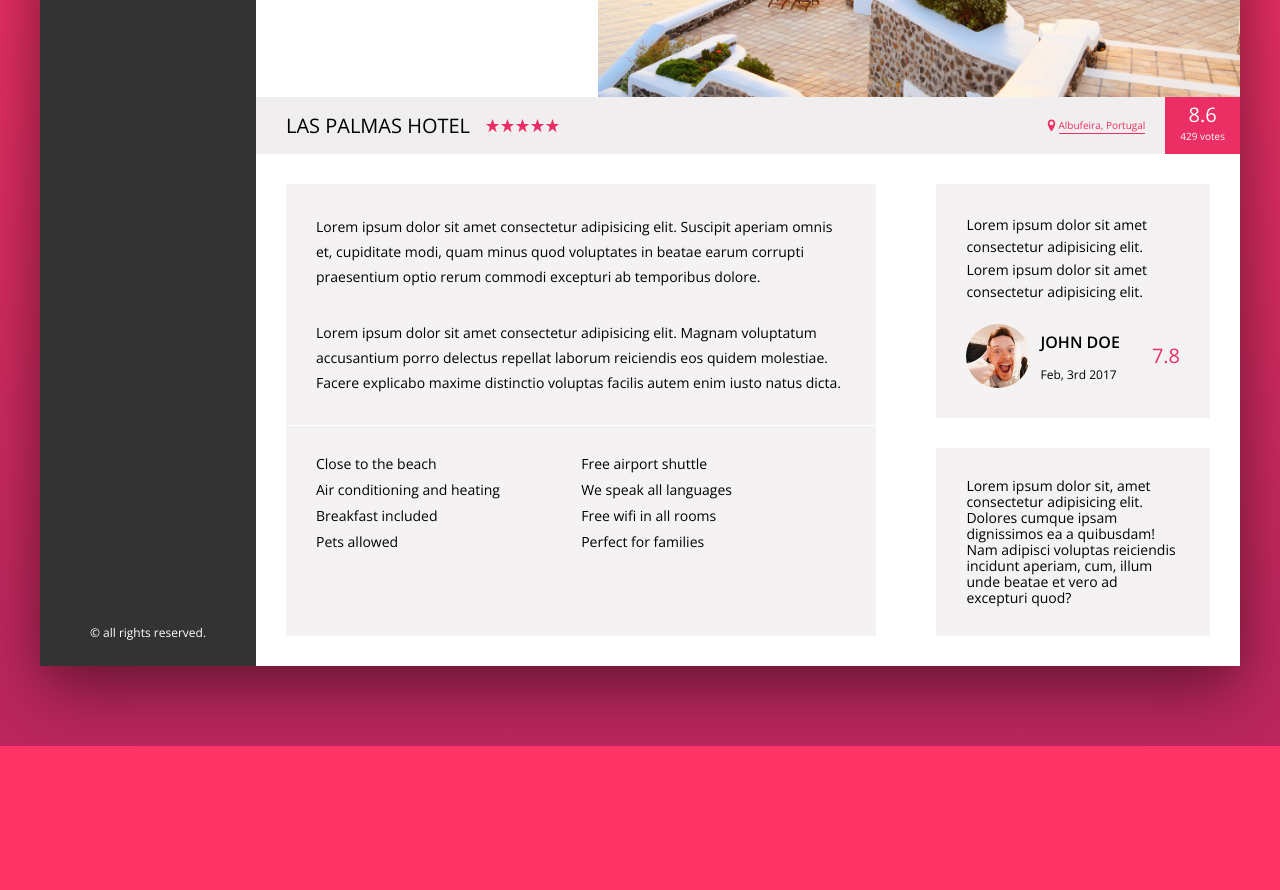
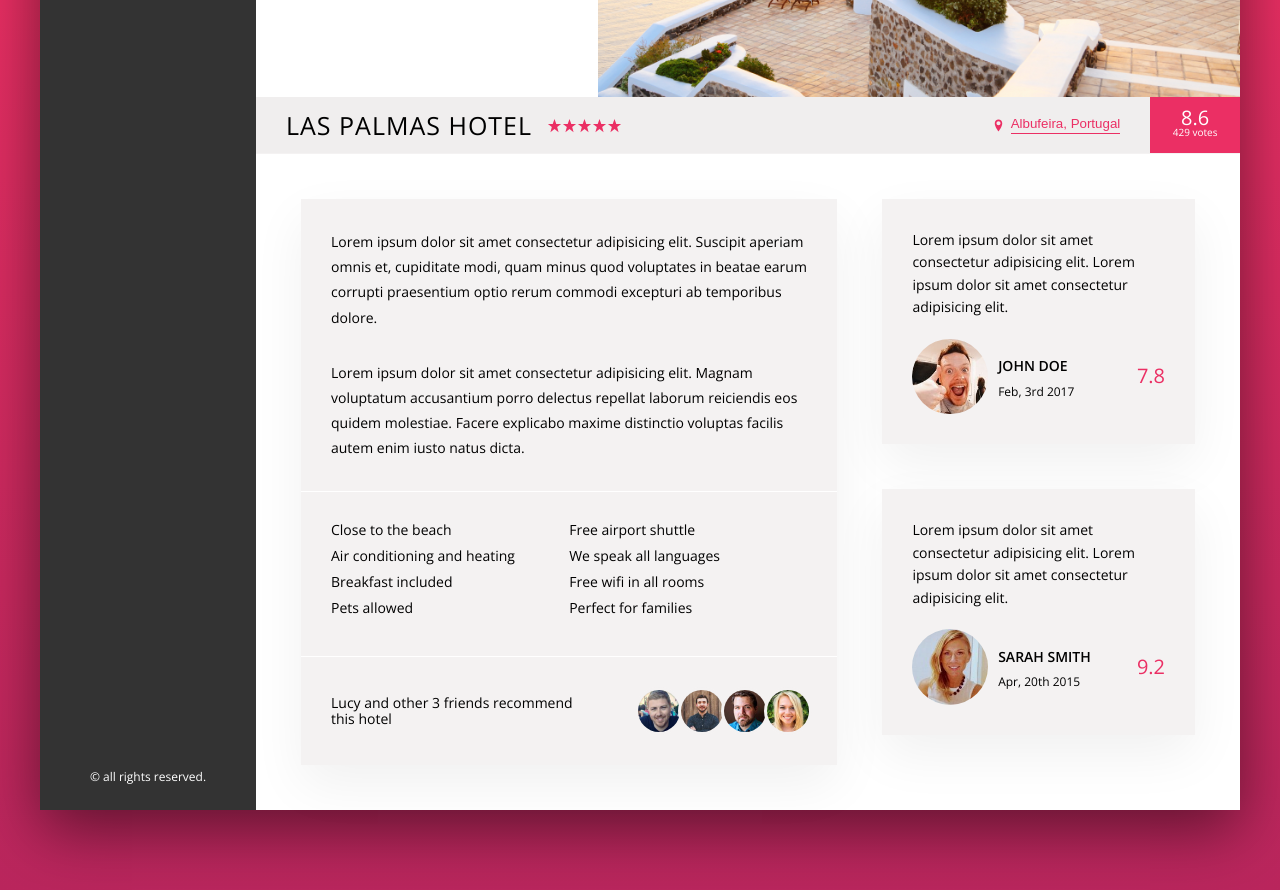
Before and after one commit to adamsJS23/trillo, a website: page index.html in a window 1280 px wide. Shown: the part 438-1328 px from the top of the page. Before the commit the page ends 1184 px from the top, so only its background shows below. Drawn offline with nearby package versions, Linux system fonts and the light colour scheme.

Commit message:
refactoring description section

```diff
--- a/index.html
+++ b/index.html
@@ -117,8 +117,7 @@
           </div>
 
           <div class="overview">
-            <div class="overview__box-1">
-              <h1 class="overview__name">las palmas hotel</h1>
+            <h1 class="overview__heading">las palmas hotel</h1>
             <div class="overview__stars">
               <svg class="overview__icon overview__icon--star">
                 <use xlinK:href="img/sprite.svg#icon-star"></use>
@@ -136,24 +135,24 @@
                 <use xlinK:href="img/sprite.svg#icon-star"></use>
               </svg>
             </div>
-            </div>
-            <div class="overview__box-2">
+
             <div class="overview__location">
               <svg class="overview__icon overview__icon--location">
                 <use xlink:href="img/sprite.svg#icon-location-pin"></use>
               </svg>
-                <a href="#" class="overview__link">Albufeira, Portugal</a>
+              <button href="#" class="overview__btn-inline">
+                Albufeira, Portugal
+              </button>
             </div>
             <div class="overview__rating">
-                <p class="overview__rate">8.6</p>
-                <p class="overview__vote">429 votes</p>
-              </div>
+              <div class="overview__rating-average">8.6</div>
+              <div class="overview__rating-count">429 votes</div>
             </div>
           </div>
 
           <!-- DESCRIPTION & USER REVIEWS -->
 
-          <div class="description-reviews">
+          <div class="detail">
             <div class="description">
               <div class="description__text-box">
                 <p class="description__text">
@@ -179,29 +178,72 @@
                 <li class="description__item">Pets allowed</li>
                 <li class="description__item">Perfect for families</li>
               </ul>
+
+              <div class="recommend">
+                <p class="recommend__text">
+                  Lucy and other 3 friends recommend this hotel
+                </p>
+                <div class="recommend__client-img-box">
+                  <img
+                    class="recommend__client-img"
+                    src="img/user-3.jpg"
+                    alt=" Hotel client photo"
+                  />
+                  <img
+                    class="recommend__client-img"
+                    src="img/user-4.jpg"
+                    alt=" Hotel client photo"
+                  />
+                  <img
+                    class="recommend__client-img"
+                    src="img/user-5.jpg"
+                    alt=" Hotel client photo"
+                  />
+                  <img
+                    class="recommend__client-img"
+                    src="img/user-6.jpg"
+                    alt=" Hotel client photo"
+                  />
+                </div>
+              </div>
             </div>
             <div class="reviews">
               <figure class="review">
                 <blockquote class="review__text">
-                  Lorem ipsum dolor sit amet consectetur adipisicing elit.
-                  Lorem ipsum dolor sit amet consectetur adipisicing elit.
+                  Lorem ipsum dolor sit amet consectetur adipisicing elit. Lorem
+                  ipsum dolor sit amet consectetur adipisicing elit.
                 </blockquote>
                 <div class="review__user-box">
-                  <img class="review__img" src="img/user-1.jpg" alt="user image">
-                  <figcaption class="review__caption"><span class="review__user-name">John Doe</span><span class="review__date">Feb, 3rd 2017</span></figcaption>
+                  <img
+                    class="review__img"
+                    src="img/user-1.jpg"
+                    alt="user image"
+                  />
+                  <figcaption class="review__caption">
+                    <span class="review__user-name">John Doe</span
+                    ><span class="review__date">Feb, 3rd 2017</span>
+                  </figcaption>
                   <p class="review__rate">7.8</p>
                 </div>
               </figure>
 
               <figure class="review">
-                <blockquote>
-                  Lorem ipsum dolor sit, amet consectetur adipisicing elit.
-                  Dolores cumque ipsam dignissimos ea a quibusdam! Nam adipisci
-                  voluptas reiciendis incidunt aperiam, cum, illum unde beatae
-                  et vero ad excepturi quod?
+                <blockquote class="review__text">
+                  Lorem ipsum dolor sit amet consectetur adipisicing elit. Lorem
+                  ipsum dolor sit amet consectetur adipisicing elit.
                 </blockquote>
-
-                <figcaption></figcaption>
+                <div class="review__user-box">
+                  <img
+                    class="review__img"
+                    src="img/user-2.jpg"
+                    alt="user image"
+                  />
+                  <figcaption class="review__caption">
+                    <span class="review__user-name">Sarah Smith</span
+                    ><span class="review__date">Apr, 20th 2015</span>
+                  </figcaption>
+                  <p class="review__rate">9.2</p>
+                </div>
               </figure>
             </div>
           </div>
--- a/sass/_base.scss
+++ b/sass/_base.scss
@@ -23,7 +23,7 @@
   --color-black:#000;
   --color-white:#fff;
   --shadow-dark: 0 2rem 6rem rgba(0, 0, 0, .5);
-  --shadow-light:0 1rem 2rem rgba($color: #000000, $alpha: 0.1);
+  --shadow-light:0 2rem 5rem rgba(0, 0, 0, .06);
 }
 
 * {
--- a/sass/_components.scss
+++ b/sass/_components.scss
@@ -190,23 +190,33 @@
 }
 
 /////////////////////////////////
+/// GALLERY
+
+.gallery {
+  display: flex;
+
+  &__img {
+    width: 100%;
+    display: block;
+  }
+}
+
+/////////////////////////////////
 /// HOTEL OVERVIEW
 
 .overview {
   display: flex;
+  align-items: center;
   background-color: var(--color-grey-light-3);
+  border-bottom: 1px solid var(--color-grey-light-2);
   padding-left: 3rem;
 
-  &__box-1 {
-    flex: 1;
-    display: flex;
-    align-items: center;
-  }
-
-  &__name {
+  &__heading {
     text-transform: uppercase;
-    font-size: 2rem;
-    font-weight: 400;
+    font-size: 2.5rem;
+    font-weight: 300;
+    letter-spacing: 1px;
+    padding: 2rem 0;
   }
 
   &__stars {
@@ -215,87 +225,84 @@
     align-items: center;
   }
 
-  &__box-2 {
+  &__location {
+    margin-left: auto;
     display: flex;
     align-items: center;
   }
 
-  &__location {
-    display: flex;
-    align-items: center;
+  &__btn-inline {
+    border: none;
+    background-color: transparent;
+    color: var(--color-primary);
+    display: inline-block;
+    padding-bottom: 2px;
+    border-bottom: 1px solid currentColor;
+    cursor: pointer;
+    transition: all 0.5s;
 
     &:hover {
+      color: var(--color-grey-dark-1);
       animation: pulsate 1s infinite;
+    }
+
+    &:focus {
+      outline: none;
     }
   }
 
-  &__link {
-    color: var(--color-primary);
-    text-decoration: none;
-    display: inline-block;
-    border-bottom: 1px solid var(--color-primary);
+  &__icon--location {
+    margin-right: 0.5rem;
   }
 
   &__rating {
-    margin-left: 2rem;
+    margin-left: 3rem;
     text-align: center;
     background-color: var(--color-primary);
     color: var(--color-white);
     align-self: stretch;
-    padding: 1rem 1.5rem;
+    padding: 0rem 2.25rem;
+    display: flex;
+    align-items: center;
+    justify-content: center;
+    flex-direction: column;
   }
 
-  &__rate {
+  &__rating-average {
     font-size: 2rem;
-    margin-bottom: 0.5rem;
+    // margin-bottom: 0.5rem;
+    margin-bottom: -2px;
   }
 
   &__icon {
     height: 1.5rem;
     width: 1.5rem;
     fill: var(--color-primary);
-    line-height: 1px;
   }
 }
 
 @keyframes pulsate {
   0% {
     transform: scale(1);
+    box-shadow: none;
   }
 
   50% {
-    transform: scale(1.15);
+    transform: scale(1.05);
+    box-shadow: 0 1rem 4rem rgba(0, 0, 0, 0.25);
   }
 
   100% {
     transform: scale(1);
-  }
-}
-
-/////////////////////////////////
-/// GALLERY
-
-.gallery {
-  display: flex;
-  // &__box {
-  //   flex: 0 0 33.3333%;
-  // }
-  &__img {
-    width: 100%;
-    display: block;
+    box-shadow: none;
   }
 }
 
 /////////////////////////////////
 /// DESCRIPTION & USER REVIEW
-.description-reviews {
-  display: flex;
-  font-size: 1.4rem;
-}
 
 .description {
   flex: 0 0 60%;
-  margin: 3rem;
   background-color: var(--color-grey-light-2);
   box-shadow: var(--shadow-light);
 
@@ -317,6 +324,7 @@
     list-style: none;
     display: flex;
     flex-wrap: wrap;
+    border-bottom: 1px solid var(--color-white);
   }
   &__item {
     flex: 0 0 50%;
@@ -335,16 +343,16 @@
 
 .reviews {
   flex: 1;
-  margin: 3rem;
 }
 
 .review {
-  padding: 3rem;
+  margin-left: 4.5rem;
   background-color: var(--color-grey-light-2);
   box-shadow: var(--shadow-light);
+  padding: 3rem;
 
   &:not(:last-child) {
-    margin-bottom: 3rem;
+    margin-bottom: 4.5rem;
   }
 
   &__text {
@@ -369,10 +377,10 @@
   }
 
   &__user-name {
-    font-size: 1.6rem;
+    font-size: 1.4rem;
     font-weight: 700;
     line-height: 1.8;
-    margin-bottom: 1rem;
+    margin-bottom: .5rem;
     text-transform: uppercase;
   }
 
@@ -386,3 +394,24 @@
     color: var(--color-primary);
   }
 }
+
+.recommend {
+  display: flex;
+  align-items: center;
+  padding: 3rem;
+  &__text {
+  }
+
+  &__client-img-box {
+    margin-left: 5rem;
+    display: flex;
+  }
+
+  &__client-img {
+    width: 4.2rem;
+    border-radius: 50%;
+    margin-right: -5px;
+    border: 3px solid var(--color-grey-light-2);
+    box-sizing: content-box;
+  }
+}
--- a/sass/_layout.scss
+++ b/sass/_layout.scss
@@ -10,7 +10,7 @@
   font-size: 1.4;
   height: 7rem;
   background-color: var(--color-grey-light-2);
-  border-bottom: var(--color-white);
+  border-bottom: 1px solid var(--color-grey-dark-4);
   display: flex;
   justify-content: space-between;
   align-items: center;
@@ -33,3 +33,9 @@
   flex: 1;
   min-height: 50rem;
 }
+
+.detail {
+  display: flex;
+  font-size: 1.4rem;
+  padding: 4.5rem;
+}
```
Also changed, not shown: css/style.css. Lines whose indentation alone changed are shown as unchanged.
